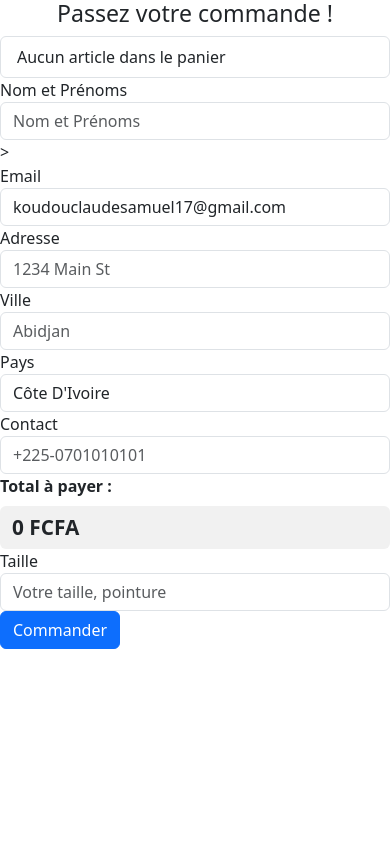
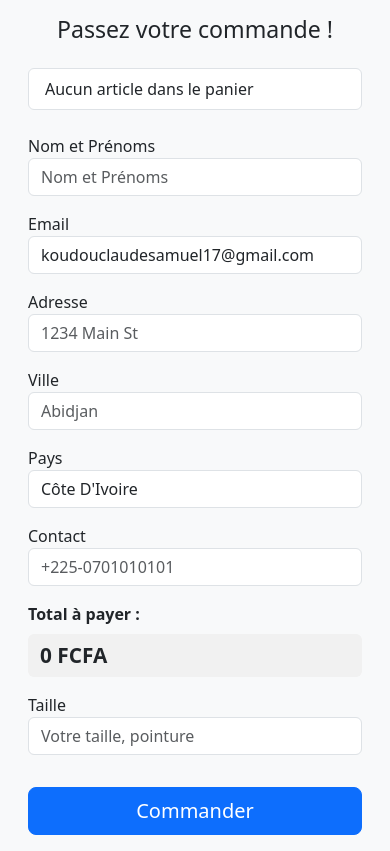
Before and after one commit to Koudousamuel/bluecall-site, a Django app: page /panier/ in a window 390 px wide. Before the commit the page ends 649 px from the top, so only its background shows below. Run offline with Django 5.2, Linux system fonts and the light colour scheme; a user stored in the database is signed in.

Commit message:
Mise à jour du CSS pour l'affichage mobile

```diff
--- a/green/templates/green/panier.html
+++ b/green/templates/green/panier.html
@@ -7,98 +7,122 @@
   <title>Commande - BlueCall</title>
   <link rel="icon" href="{% static 'Green/images/favicon.png' %}" type="image/x-icon" />
   <link href="https://cdn.jsdelivr.net/npm/bootstrap@5.3.0/dist/css/bootstrap.min.css" rel="stylesheet">
-
-    <!-- ✅ Charge jQuery AVANT ton script JS -->
   <script src="https://code.jquery.com/jquery-3.6.0.min.js"></script>
   <script src="{% static 'Green/js/scripts.js' %}"></script>
+  <style>
+    /* Ajustement pour une bonne lisibilité mobile */
+    .form-group {
+      margin-bottom: 1rem;
+    }
+
+    #item_list .list-group-item {
+      word-wrap: break-word;
+    }
+
+    @media (max-width: 576px) {
+      input, select {
+        font-size: 0.95rem;
+      }
+    }
+  </style>
 </head>
-<body>
-    <div class="row">
-        <div class="col-md-12">
-            <h3 class="text-center">Passez votre commande !</h3>
+<body class="bg-light p-3">
+
+  <div class="container">
+    <h3 class="text-center mb-4">Passez votre commande !</h3>
+
+    <!-- Panier -->
+    <div class="row mb-4">
+      <div class="col-12">
         <ul class="list-group" id="item_list">
           <!-- Les éléments du panier seront injectés ici par JS -->
         </ul>
       </div>
     </div>
 
+    <!-- Formulaire -->
     <div class="row">
-        <div class="col-md-12">
+      <div class="col-12">
         <form method="post">
           {% csrf_token %}
           <input type="hidden" id="items" name="items">
 
-            <!-- Ligne 1 : Nom et Email -->
           <div class="row">
+            <!-- Nom -->
             <div class="col-md-6">
               <div class="form-group">
                 <label for="nom">Nom et Prénoms</label>
-                  <input type="text" name="nom" id="nom" class="form-control" placeholder="Nom et Prénoms", value="{{ user.last_name }}">>
+                <input type="text" name="nom" id="nom" class="form-control" placeholder="Nom et Prénoms" value="{{ user.last_name }}">
               </div>
             </div>
+
+            <!-- Email -->
             <div class="col-md-6">
               <div class="form-group">
                 <label for="email">Email</label>
-                  <input type="email" name="email" id="email" class="form-control" placeholder="Email",  value="{{ user.email }}">
+                <input type="email" name="email" id="email" class="form-control" placeholder="Email" value="{{ user.email }}">
               </div>
             </div>
           </div>
 
-            <!-- Ligne 2 : Adresse -->
+          <!-- Adresse -->
           <div class="form-group">
             <label for="address">Adresse</label>
             <input type="text" name="address" id="address" class="form-control" placeholder="1234 Main St">
           </div>
 
-            <!-- Ligne 3 : Ville, Pays, Contact, Date de commande -->
+          <!-- Ville, Pays, Contact, Taille -->
           <div class="row">
+            <!-- Ville -->
             <div class="col-md-3">
               <div class="form-group">
                 <label for="ville">Ville</label>
-                  <input type="text" name="ville" id="ville" class="form-control" placeholder="Abidjan", value="{{ user.city }}">
+                <input type="text" name="ville" id="ville" class="form-control" placeholder="Abidjan" value="{{ user.city }}">
               </div>
             </div>
+
+            <!-- Pays -->
             <div class="col-md-3">
               <div class="form-group">
                 <label for="pays">Pays</label>
-                  <select id="pays" name="pays" class="form-control",>
+                <select id="pays" name="pays" class="form-control">
                   <option selected>Côte D'Ivoire</option>
                   <option>...</option>
                 </select>
               </div>
             </div>
+
+            <!-- Contact -->
             <div class="col-md-3">
               <div class="form-group">
                 <label for="zipcode">Contact</label>
                 <input name="zipcode" id="zipcode" type="text" class="form-control" placeholder="+225-0701010101">
               </div>
+
+              <div class="form-group mt-2">
                 <label for="total" class="form-label fw-bold">Total à payer :</label>
                 <input type="text" id="total" name="total" class="form-control fw-bold" value="0 FCFA" readonly
-                  style="
-                    background-color: #f1f1f1;
-                    border: none;
-                    width: 100%;
-                    font-size: 1.3rem;
-                    white-space: nowrap;
-                    overflow: hidden;
-                    text-overflow: ellipsis;
-                  ">
+                  style="background-color: #f1f1f1; border: none; font-size: 1.3rem;">
+              </div>
+            </div>
 
-              </div>
+            <!-- Taille -->
             <div class="col-md-3">
               <div class="form-group">
-                    <label for="taille">Taille</label>  <!-- Nouveau champ Taille -->
+                <label for="taille">Taille</label>
                 <input name="taille" id="taille" type="text" class="form-control" placeholder="Votre taille, pointure" required>
               </div>
             </div>
           </div>
 
           <!-- Bouton -->
-            <button type="submit" class="btn btn-primary">Commander</button>
+          <div class="d-grid gap-2 mt-3">
+            <button type="submit" class="btn btn-primary btn-lg">Commander</button>
+          </div>
         </form>
       </div>
     </div>
-
+  </div>
 
   <script>
  document.addEventListener('DOMContentLoaded', function () {
```
Lines whose indentation alone changed are shown as unchanged.
